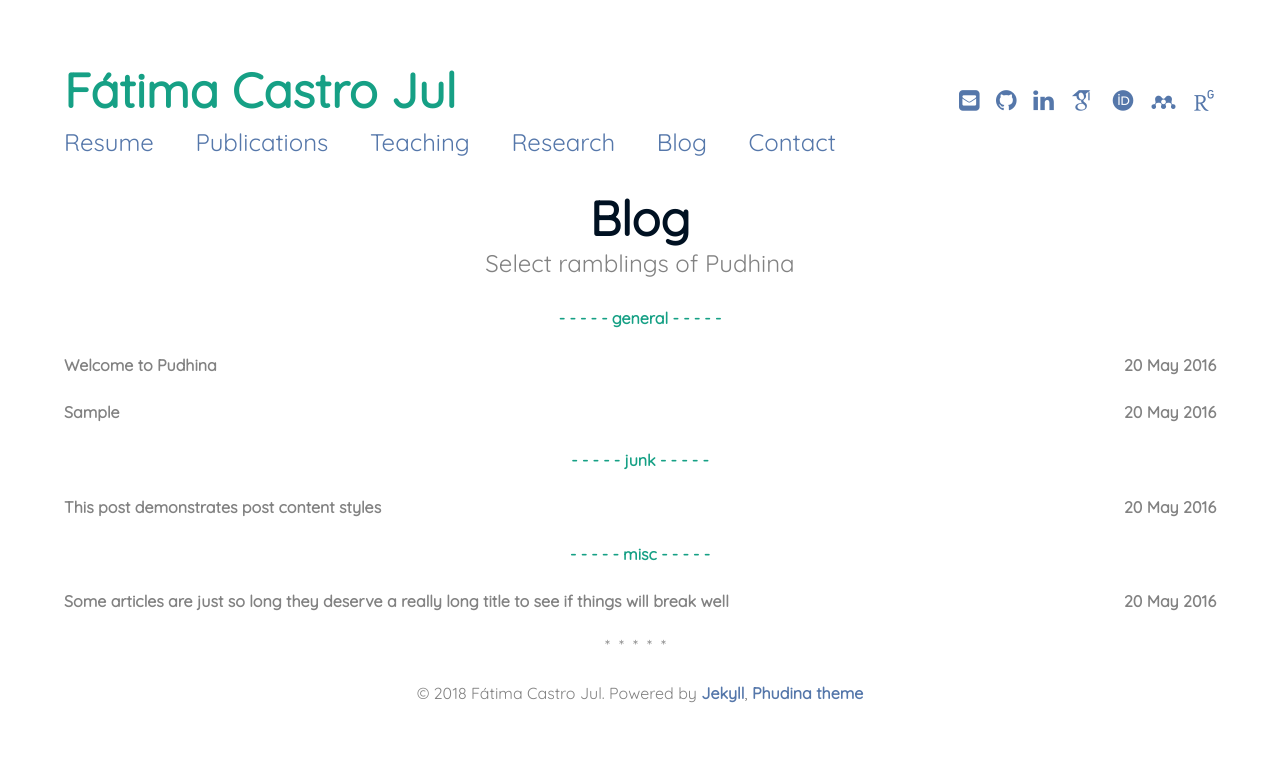
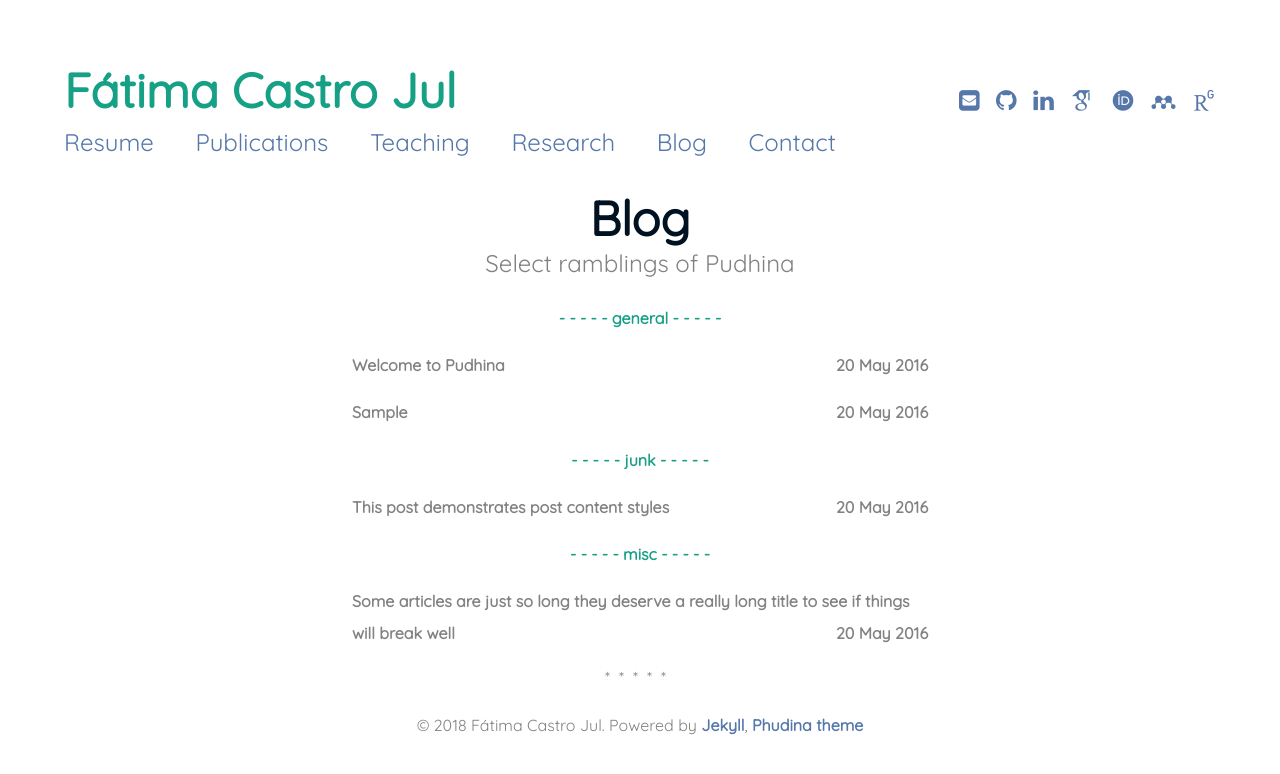
Before and after one commit to Facj/facj.github.io, a Jekyll site: the page built from blog.md, in a window 1280 px wide. Shown: the top 774 px of the page. Built offline with Jekyll 4.4.1, drawn with Linux system fonts in a browser that asks for light colours; some web fonts are replaced.

Commit message:
Main created and reduced

```diff
--- a/_layouts/default.html
+++ b/_layouts/default.html
@@ -7,7 +7,9 @@
 <body>
 <div class="wrapper">
 {% include header.html %}
+<div class="main">
 {{ content }}
+</div>
 </div>
 {% include externals/scripting.html %}
 </body>
--- a/assets/css/main.css
+++ b/assets/css/main.css
@@ -48,9 +48,14 @@
     max-width: 90%;
     margin: 60px auto; }
 
+  .main {
+   width: 50%;
+   margin: auto; }
+
 /* =Header *//*************************************************************/
   .header {
-    overflow: hidden; }
+    overflow: hidden;
+     width: 100% }
 
   .navigation {
     float: left; }
@@ -169,10 +174,12 @@
 
 /* =Main Page *//*************************************************************/
   #about-img {
-    border-radius: 13%;
-    max-width: 125px;
-    margin: auto;
+    border-radius: 50%;   /*13%*/
+    max-width: 250px;     /*125%*/
+    margin-right: auto;
+    margin-left: 100px;
     margin-bottom: 3%;
+
   }
 
   #describe-text {
```
Also changed, not shown: index.md (+1 -2 lines), assets/img/foto-7.JPG (added), 11 other files.
